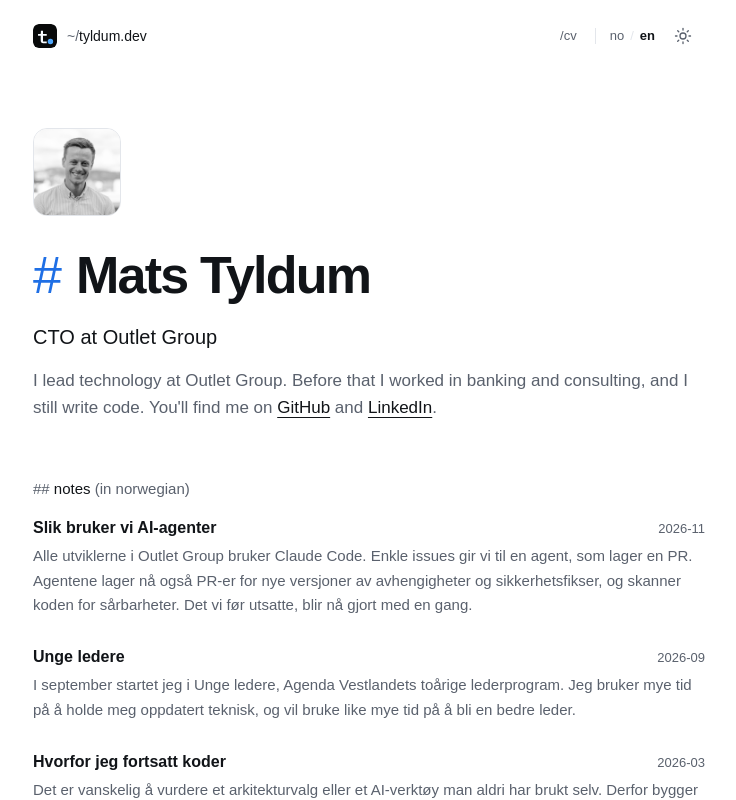
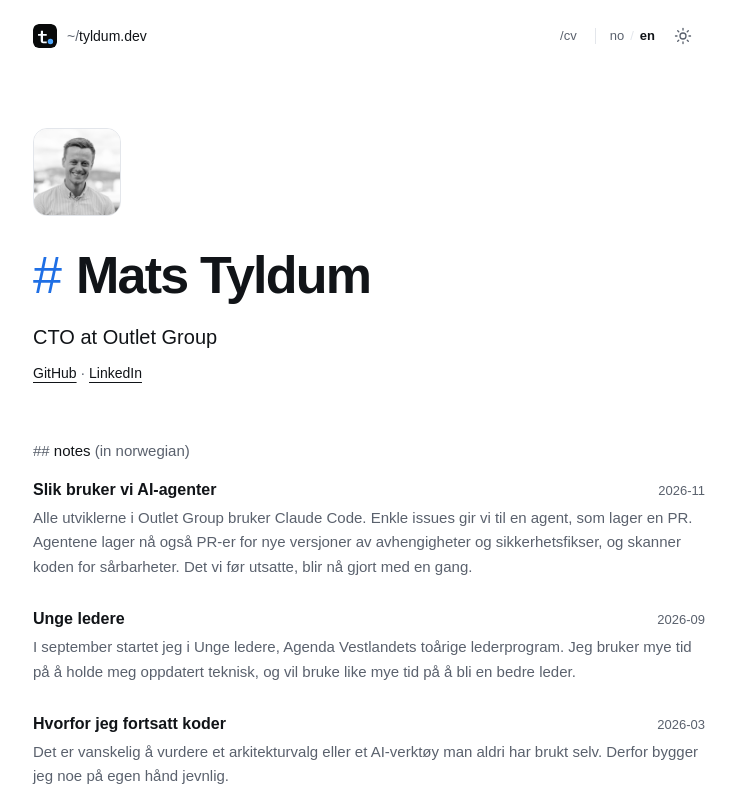
Before and after one commit to maattss/tyldum-dev, a Next.js app: page /en in a window 1280 px wide. Shown: the top 800 px of the page, without its empty margins (271-1007 px from the left). Built offline with nearby package versions, Linux system fonts and the light colour scheme; a web font is replaced by a local one.

Commit message:
feat(hero): title and links only, no intro text

```diff
--- a/src/components/hero.tsx
+++ b/src/components/hero.tsx
@@ -27,7 +27,7 @@ export async function Hero() {
         {t("name")}
       </h1>
       <p className="mt-5 text-lg sm:text-xl">{t("tagline")}</p>
-      <p className="mt-4 text-base leading-relaxed text-muted-foreground sm:text-[17px]">
+      <p className="mt-3 font-mono text-[14px] text-muted-foreground">
         {t.rich("description", {
           github: (chunks) => (
             <a href={GITHUB_URL} className={inlineLink}>
--- a/src/i18n/messages/en.json
+++ b/src/i18n/messages/en.json
@@ -7,7 +7,7 @@
   "hero": {
     "name": "Mats Tyldum",
     "tagline": "CTO at Outlet Group",
-    "description": "I lead technology at Outlet Group. Before that I worked in banking and consulting, and I still write code. You'll find me on <github>GitHub</github> and <linkedin>LinkedIn</linkedin>."
+    "description": "<github>GitHub</github> · <linkedin>LinkedIn</linkedin>"
   },
   "home": {
     "fullCv": "Read the full CV",
--- a/src/i18n/messages/no.json
+++ b/src/i18n/messages/no.json
@@ -7,7 +7,7 @@
   "hero": {
     "name": "Mats Tyldum",
     "tagline": "CTO, Outlet Group",
-    "description": "Jeg leder teknologi i Outlet Group. Før det jobbet jeg i bank og som konsulent, og jeg skriver fortsatt kode. Du finner meg på <github>GitHub</github> og <linkedin>LinkedIn</linkedin>."
+    "description": "<github>GitHub</github> · <linkedin>LinkedIn</linkedin>"
   },
   "home": {
     "fullCv": "Les hele CV-en",
```
